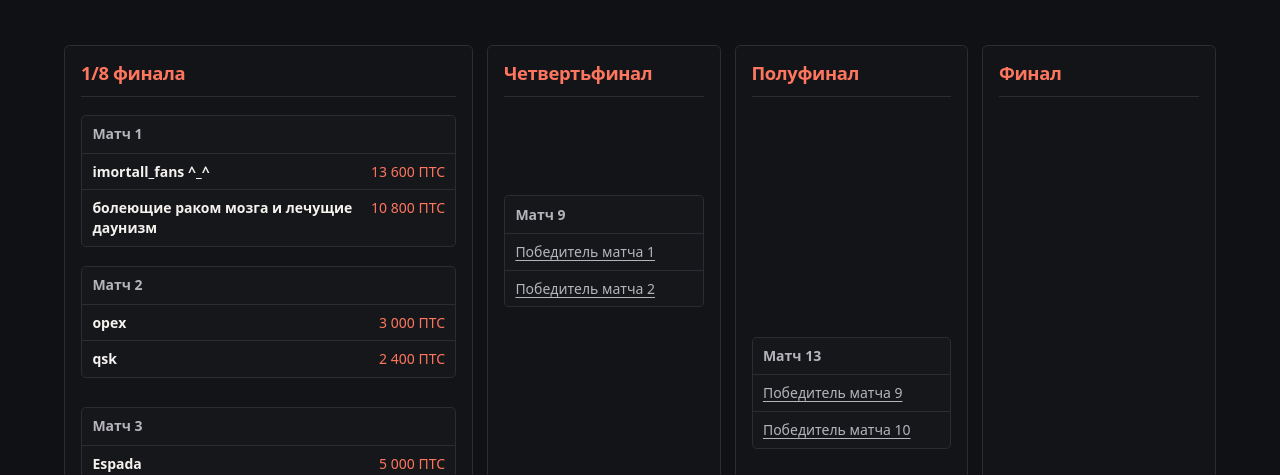
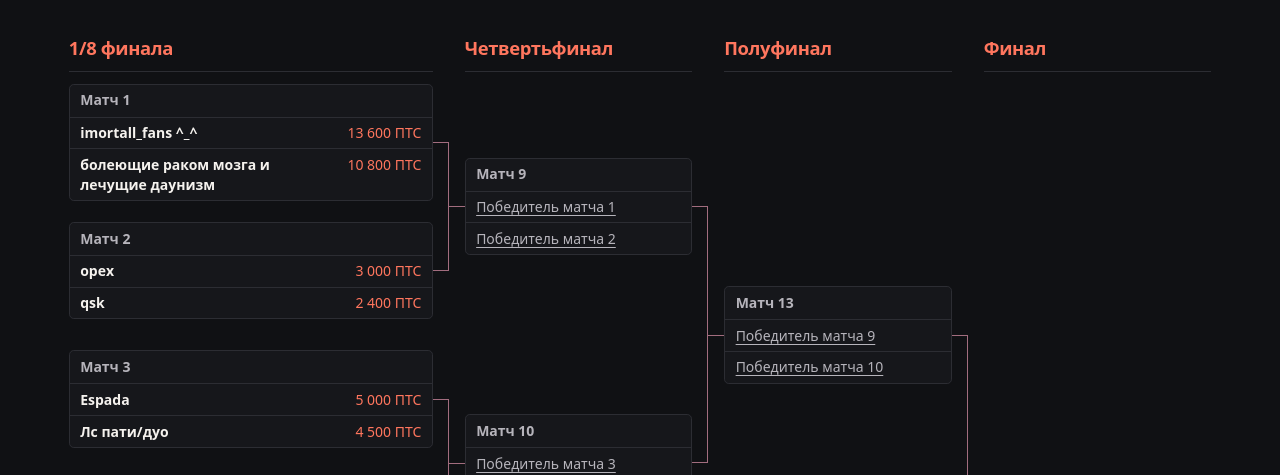
Before and after one commit to Miffetto/site-reglament, a plain HTML site: page bracket.html in a window 1280 px wide. Shown: the part 316-791 px from the top of the page. Drawn offline with Linux system fonts and the light colour scheme.

Commit message:
Draw connecting branches in the tournament bracket

```diff
--- a/bracket.html
+++ b/bracket.html
@@ -32,11 +32,23 @@
         <p>Пары первого раунда составлены по близости суммарного ПТС. Победитель каждого матча проходит дальше.</p>
       </div>
 
+      <nav class="bracket-mobile-nav" aria-label="Перейти к раунду">
+        <p>Листай сетку вправо или выбери раунд.</p>
+        <div>
+          <a href="#round-16-title">1/8 финала</a>
+          <a href="#quarterfinals-title">1/4 финала</a>
+          <a href="#semifinals-title">1/2 финала</a>
+          <a href="#final-title">Финал</a>
+        </div>
+      </nav>
+
+      <div class="bracket-board" role="region" aria-label="Схема матчей" tabindex="0">
         <div class="bracket-rounds">
           <section class="bracket-round" aria-labelledby="round-16-title">
-          <h2 id="round-16-title">1/8 финала</h2>
+            <h2 id="round-16-title" tabindex="-1">1/8 финала</h2>
             <ol class="round-matches round-matches-8" role="list">
               <li class="match-card" id="match-1" tabindex="-1">
+                <div class="match-panel">
                   <h3>Матч 1</h3>
                   <ul class="match-teams" role="list">
                     <li>
@@ -48,8 +60,10 @@
                       <span class="team-points">10 800 ПТС</span>
                     </li>
                   </ul>
+                </div>
               </li>
               <li class="match-card" id="match-2" tabindex="-1">
+                <div class="match-panel">
                   <h3>Матч 2</h3>
                   <ul class="match-teams" role="list">
                     <li>
@@ -61,8 +75,10 @@
                       <span class="team-points">2 400 ПТС</span>
                     </li>
                   </ul>
+                </div>
               </li>
               <li class="match-card" id="match-3" tabindex="-1">
+                <div class="match-panel">
                   <h3>Матч 3</h3>
                   <ul class="match-teams" role="list">
                     <li>
@@ -74,8 +90,10 @@
                       <span class="team-points">4 500 ПТС</span>
                     </li>
                   </ul>
+                </div>
               </li>
               <li class="match-card" id="match-4" tabindex="-1">
+                <div class="match-panel">
                   <h3>Матч 4</h3>
                   <ul class="match-teams" role="list">
                     <li>
@@ -87,8 +105,10 @@
                       <span class="team-points">4 000 ПТС</span>
                     </li>
                   </ul>
+                </div>
               </li>
               <li class="match-card" id="match-5" tabindex="-1">
+                <div class="match-panel">
                   <h3>Матч 5</h3>
                   <ul class="match-teams" role="list">
                     <li>
@@ -100,8 +120,10 @@
                       <span class="team-points">6 700 ПТС</span>
                     </li>
                   </ul>
+                </div>
               </li>
               <li class="match-card" id="match-6" tabindex="-1">
+                <div class="match-panel">
                   <h3>Матч 6</h3>
                   <ul class="match-teams" role="list">
                     <li>
@@ -113,8 +135,10 @@
                       <span class="team-points">3 500 ПТС</span>
                     </li>
                   </ul>
+                </div>
               </li>
               <li class="match-card" id="match-7" tabindex="-1">
+                <div class="match-panel">
                   <h3>Матч 7</h3>
                   <ul class="match-teams" role="list">
                     <li>
@@ -126,8 +150,10 @@
                       <span class="team-points">6 000 ПТС</span>
                     </li>
                   </ul>
+                </div>
               </li>
               <li class="match-card" id="match-8" tabindex="-1">
+                <div class="match-panel">
                   <h3>Матч 8</h3>
                   <ul class="match-teams" role="list">
                     <li>
@@ -139,76 +165,92 @@
                       <span class="team-points">5 300 ПТС</span>
                     </li>
                   </ul>
+                </div>
               </li>
             </ol>
           </section>
 
           <section class="bracket-round" aria-labelledby="quarterfinals-title">
-          <h2 id="quarterfinals-title">Четвертьфинал</h2>
+            <h2 id="quarterfinals-title" tabindex="-1">Четвертьфинал</h2>
             <ol class="round-matches round-matches-4" role="list">
               <li class="match-card" id="match-9" tabindex="-1">
+                <div class="match-panel">
                   <h3>Матч 9</h3>
                   <ul class="match-teams" role="list">
                     <li><a href="#match-1">Победитель матча 1</a></li>
                     <li><a href="#match-2">Победитель матча 2</a></li>
                   </ul>
+                </div>
               </li>
               <li class="match-card" id="match-10" tabindex="-1">
+                <div class="match-panel">
                   <h3>Матч 10</h3>
                   <ul class="match-teams" role="list">
                     <li><a href="#match-3">Победитель матча 3</a></li>
                     <li><a href="#match-4">Победитель матча 4</a></li>
                   </ul>
+                </div>
               </li>
               <li class="match-card" id="match-11" tabindex="-1">
+                <div class="match-panel">
                   <h3>Матч 11</h3>
                   <ul class="match-teams" role="list">
                     <li><a href="#match-5">Победитель матча 5</a></li>
                     <li><a href="#match-6">Победитель матча 6</a></li>
                   </ul>
+                </div>
               </li>
               <li class="match-card" id="match-12" tabindex="-1">
+                <div class="match-panel">
                   <h3>Матч 12</h3>
                   <ul class="match-teams" role="list">
                     <li><a href="#match-7">Победитель матча 7</a></li>
                     <li><a href="#match-8">Победитель матча 8</a></li>
                   </ul>
+                </div>
               </li>
             </ol>
           </section>
 
           <section class="bracket-round" aria-labelledby="semifinals-title">
-          <h2 id="semifinals-title">Полуфинал</h2>
+            <h2 id="semifinals-title" tabindex="-1">Полуфинал</h2>
             <ol class="round-matches round-matches-2" role="list">
               <li class="match-card" id="match-13" tabindex="-1">
+                <div class="match-panel">
                   <h3>Матч 13</h3>
                   <ul class="match-teams" role="list">
                     <li><a href="#match-9">Победитель матча 9</a></li>
                     <li><a href="#match-10">Победитель матча 10</a></li>
                   </ul>
+                </div>
               </li>
               <li class="match-card" id="match-14" tabindex="-1">
+                <div class="match-panel">
                   <h3>Матч 14</h3>
                   <ul class="match-teams" role="list">
                     <li><a href="#match-11">Победитель матча 11</a></li>
                     <li><a href="#match-12">Победитель матча 12</a></li>
                   </ul>
+                </div>
               </li>
             </ol>
           </section>
 
           <section class="bracket-round" aria-labelledby="final-title">
-          <h2 id="final-title">Финал</h2>
+            <h2 id="final-title" tabindex="-1">Финал</h2>
             <ol class="round-matches round-matches-1" role="list">
               <li class="match-card" id="match-15" tabindex="-1">
+                <div class="match-panel">
                   <h3>Матч 15</h3>
                   <ul class="match-teams" role="list">
                     <li><a href="#match-13">Победитель матча 13</a></li>
                     <li><a href="#match-14">Победитель матча 14</a></li>
                   </ul>
+                </div>
               </li>
             </ol>
           </section>
+        </div>
       </div>
     </div>
   </main>
--- a/styles.css
+++ b/styles.css
@@ -252,7 +252,7 @@ h2 { font-size: clamp(1.85rem, 4vw, 3rem); line-height: 1.16; font-weight: 760;
 .footer-divider { margin-inline: 0.2rem; color: var(--accent); }
 
 .bracket { padding-block: clamp(2.5rem, 6vw, 4.5rem) 4rem; }
-.bracket-intro { max-width: 40rem; margin-bottom: clamp(1.75rem, 4vw, 3rem); }
+.bracket-intro { max-width: 40rem; margin-bottom: clamp(1.5rem, 3vw, 2.25rem); }
 .bracket-intro .eyebrow { color: var(--accent); }
 .bracket-intro h1 {
   margin-block: 0.45rem 0.75rem;
@@ -261,35 +261,88 @@ h2 { font-size: clamp(1.85rem, 4vw, 3rem); line-height: 1.16; font-weight: 760;
   letter-spacing: -0.055em;
 }
 .bracket-intro h1 + p { color: var(--muted); }
-.bracket-rounds { display: grid; gap: 1.5rem; }
+.bracket-mobile-nav { display: block; margin-bottom: 0.9rem; }
+.bracket-mobile-nav p { color: var(--muted); font-size: 0.875rem; }
+.bracket-mobile-nav div { display: flex; flex-wrap: wrap; gap: 0.4rem; margin-top: 0.5rem; }
+.bracket-mobile-nav a { padding: 0.35rem 0.55rem; border: 1px solid var(--line); border-radius: 0.25rem; }
+.bracket-mobile-nav a:hover { border-color: var(--accent); }
+.bracket-board { overflow-x: auto; scrollbar-color: var(--accent) var(--panel); }
+.bracket-board:focus-visible { outline: 2px solid var(--accent); outline-offset: 3px; }
+.bracket-rounds {
+  --round-gap: 2rem;
+  --branch-width: calc(var(--round-gap) / 2);
+  --bracket-line: #a26d7f;
+  display: grid;
+  grid-template-columns: minmax(0, 1.6fr) repeat(3, minmax(0, 1fr));
+  gap: var(--round-gap);
+  min-width: 55rem;
+  padding: 0.25rem 0.3rem 0.75rem;
+}
 .bracket-round {
+  display: grid;
+  grid-template-rows: auto 1fr;
   min-width: 0;
-  padding: clamp(0.75rem, 1.6vw, 1rem);
-  border: 1px solid var(--line);
-  border-radius: 0.35rem;
-  background: #131418;
 }
 .bracket-round h2 {
-  margin-bottom: 0.85rem;
+  margin-bottom: 0.4rem;
   padding-bottom: 0.75rem;
   border-bottom: 1px solid var(--line);
   color: var(--accent);
   font-size: 1.15rem;
   letter-spacing: -0.02em;
 }
+.bracket-round h2:focus { outline: none; }
+.bracket-round h2:target { border-bottom-color: var(--accent); }
 .round-matches, .match-teams { margin: 0; padding: 0; list-style: none; }
-.round-matches { display: grid; gap: 0.75rem; }
+.round-matches { display: grid; }
+.round-matches-8 { grid-template-rows: repeat(8, 1fr); }
+.round-matches-4 { grid-template-rows: repeat(4, 1fr); }
+.round-matches-2 { grid-template-rows: repeat(2, 1fr); }
+.round-matches-1 { grid-template-rows: 1fr; }
 .match-card {
+  position: relative;
+  display: grid;
+  align-content: center;
   min-width: 0;
+  padding-block: 0.35rem;
   scroll-margin-top: 1rem;
+}
+.match-card:focus { outline: none; }
+.match-panel {
   border: 1px solid var(--line);
   border-radius: 0.3rem;
   background: var(--panel);
 }
-.match-card:focus, .match-card:target { outline: 2px solid var(--accent); outline-offset: 2px; }
+.match-card:focus .match-panel, .match-card:target .match-panel { border-color: var(--accent); }
+.bracket-round:not(:last-child) .match-card::after {
+  content: '';
+  position: absolute;
+  left: 100%;
+  width: var(--branch-width);
+  height: 50%;
+  border-right: 1px solid var(--bracket-line);
+  pointer-events: none;
+}
+.bracket-round:not(:last-child) .match-card:nth-child(odd)::after {
+  top: 50%;
+  border-top: 1px solid var(--bracket-line);
+}
+.bracket-round:not(:last-child) .match-card:nth-child(even)::after {
+  bottom: 50%;
+  border-bottom: 1px solid var(--bracket-line);
+}
+.bracket-round:not(:first-child) .match-card::before {
+  content: '';
+  position: absolute;
+  top: 50%;
+  right: 100%;
+  width: calc(var(--branch-width) + 1px);
+  border-top: 1px solid var(--bracket-line);
+  pointer-events: none;
+}
 .match-card h3 {
   margin: 0;
-  padding: 0.45rem 0.65rem;
+  padding: 0.3rem 0.65rem;
   border-bottom: 1px solid var(--line);
   color: var(--muted);
   font-size: 0.875rem;
@@ -300,7 +353,7 @@ h2 { font-size: clamp(1.85rem, 4vw, 3rem); line-height: 1.16; font-weight: 760;
   align-items: baseline;
   justify-content: space-between;
   gap: 0.5rem;
-  padding: 0.5rem 0.65rem;
+  padding: 0.35rem 0.65rem;
   font-size: 0.875rem;
   line-height: 1.4;
 }
@@ -310,21 +363,7 @@ h2 { font-size: clamp(1.85rem, 4vw, 3rem); line-height: 1.16; font-weight: 760;
 .match-teams a { color: var(--muted); text-decoration: underline; text-underline-offset: 0.2em; }
 .match-teams a:hover { color: var(--ink); }
 
-@media (min-width: 43rem) and (max-width: 64.999rem) {
-  .round-matches { grid-template-columns: repeat(2, minmax(0, 1fr)); }
-  .round-matches-1 { grid-template-columns: 1fr; }
-}
-
-@media (min-width: 65rem) {
-  .bracket-rounds { grid-template-columns: minmax(0, 1.75fr) repeat(3, minmax(0, 1fr)); gap: 0.85rem; }
-  .bracket-round { display: grid; grid-template-rows: auto 1fr; }
-  .round-matches { gap: 0; }
-  .round-matches-8 { grid-template-rows: repeat(8, 1fr); }
-  .round-matches-4 { grid-template-rows: repeat(4, 1fr); }
-  .round-matches-2 { grid-template-rows: repeat(2, 1fr); }
-  .round-matches-1 { grid-template-rows: 1fr; }
-  .match-card { align-self: center; margin-block: 0.3rem; }
-}
+@media (min-width: 65rem) { .bracket-mobile-nav { display: none; } }
 
 @media (max-width: 50rem) {
   .event-details { grid-template-columns: 1fr; }
```
Lines whose indentation alone changed are shown as unchanged.
